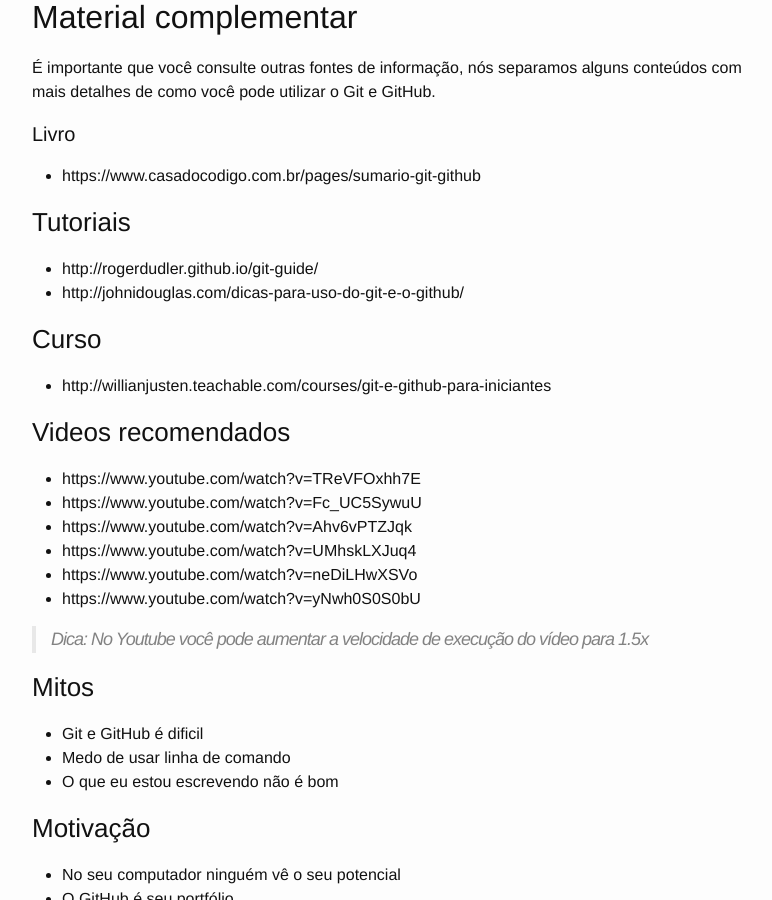
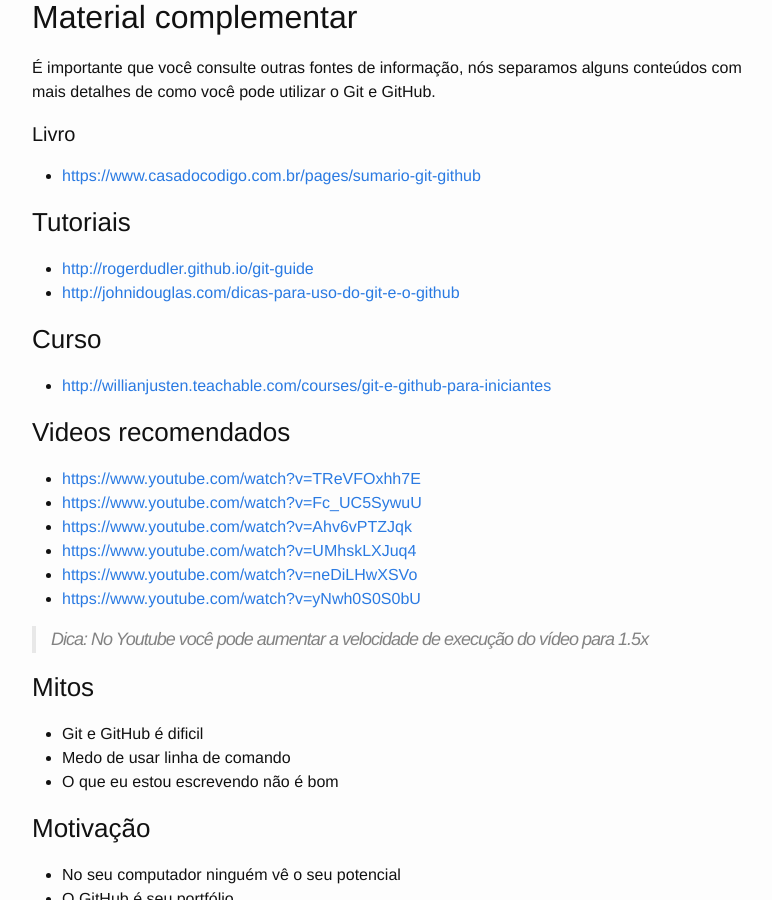
Before and after one commit to OESTIDigital/OESTIDigital.github.io, a Jekyll site: the page built from _posts/2016-08-07-tutoriais-git-e-github-para-iniciantes.markdown, in a window 1280 px wide and 900 px high, scrolled down 727 px. Shown: the whole window, without its empty margins (238-1010 px from the left). Built offline with Jekyll 4.4.1, drawn with Linux system fonts in a browser that asks for light colours; part of the change alters nothing that is shown.

```diff
--- a/_posts/2016-08-07-tutoriais-git-e-github-para-iniciantes.markdown
+++ b/_posts/2016-08-07-tutoriais-git-e-github-para-iniciantes.markdown
@@ -26,25 +26,25 @@ Se você tem alguma sugestão de melhoria para esse texto abra uma [issue](https
 
 #### Livro
 
-- https://www.casadocodigo.com.br/pages/sumario-git-github
+- [https://www.casadocodigo.com.br/pages/sumario-git-github](https://www.casadocodigo.com.br/pages/sumario-git-github)
 
 ### Tutoriais
 
-- http://rogerdudler.github.io/git-guide/
-- http://johnidouglas.com/dicas-para-uso-do-git-e-o-github/
+- [http://rogerdudler.github.io/git-guide](http://rogerdudler.github.io/git-guide)
+- [http://johnidouglas.com/dicas-para-uso-do-git-e-o-github](http://johnidouglas.com/dicas-para-uso-do-git-e-o-github)
 
 ### Curso
 
-- http://willianjusten.teachable.com/courses/git-e-github-para-iniciantes
+- [http://willianjusten.teachable.com/courses/git-e-github-para-iniciantes](http://willianjusten.teachable.com/courses/git-e-github-para-iniciantes)
 
 ### Videos recomendados
 
-- https://www.youtube.com/watch?v=TReVFOxhh7E
-- https://www.youtube.com/watch?v=Fc_UC5SywuU
-- https://www.youtube.com/watch?v=Ahv6vPTZJqk
-- https://www.youtube.com/watch?v=UMhskLXJuq4
-- https://www.youtube.com/watch?v=neDiLHwXSVo
-- https://www.youtube.com/watch?v=yNwh0S0S0bU
+- [https://www.youtube.com/watch?v=TReVFOxhh7E](https://www.youtube.com/watch?v=TReVFOxhh7E)
+- [https://www.youtube.com/watch?v=Fc_UC5SywuU](https://www.youtube.com/watch?v=Fc_UC5SywuU)
+- [https://www.youtube.com/watch?v=Ahv6vPTZJqk](https://www.youtube.com/watch?v=Ahv6vPTZJqk)
+- [https://www.youtube.com/watch?v=UMhskLXJuq4](https://www.youtube.com/watch?v=UMhskLXJuq4)
+- [https://www.youtube.com/watch?v=neDiLHwXSVo](https://www.youtube.com/watch?v=neDiLHwXSVo)
+- [https://www.youtube.com/watch?v=yNwh0S0S0bU](https://www.youtube.com/watch?v=yNwh0S0S0bU)
 
 > Dica: No Youtube você pode aumentar a velocidade de execução do vídeo para 1.5x
 
```
